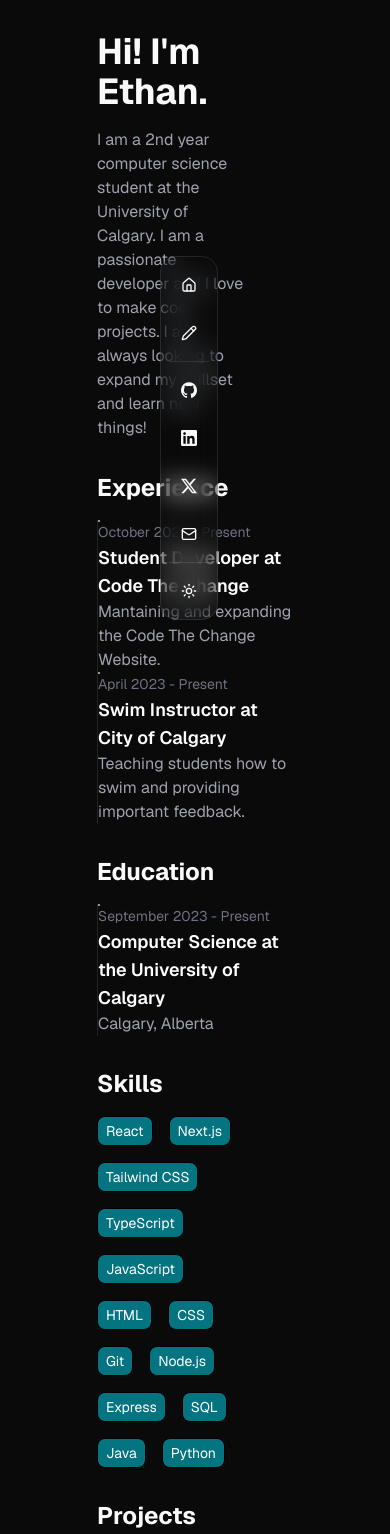
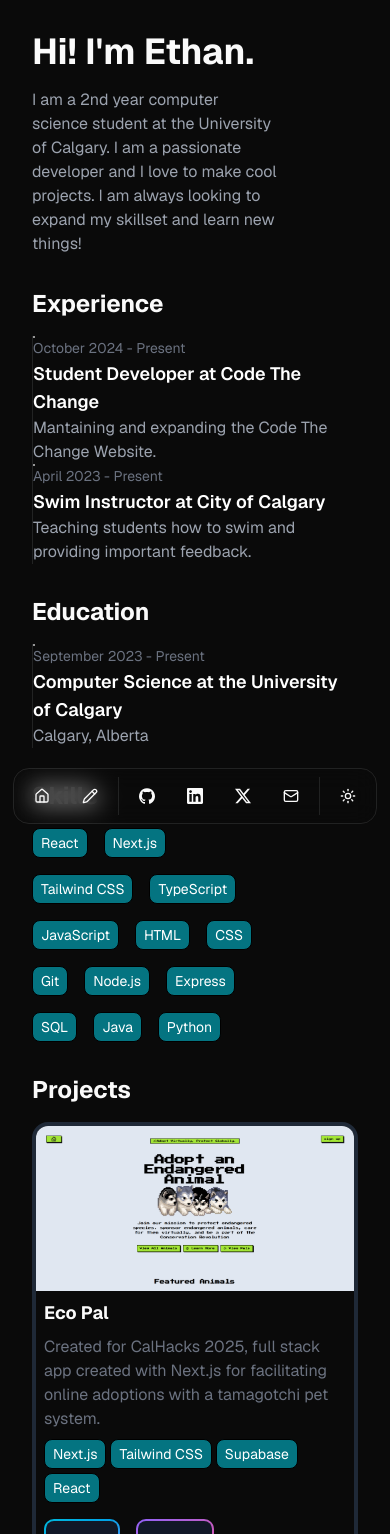
Before and after one commit to Yemyam/personal-portfolio, a Next.js app: page / in a window 390 px wide. Shown: the top 1534 px of the page. Built offline with nearby package versions, Linux system fonts and the light colour scheme.

Commit message:
Added mobile responsiveness

```diff
--- a/app/page.tsx
+++ b/app/page.tsx
@@ -8,7 +8,7 @@ import CustomDock from "@/components/CustomDock";
 
 export default function Home() {
   return (
-    <div className="w-8/12 mx-auto items-center justify-items-center min-h-screen p-8 pb-20 gap-16 sm:p-20 font-[family-name:var(--font-geist-sans)]">
+    <div className="lg:w-8/12 md:w-7/12 sm:w-full mx-auto items-center justify-items-center min-h-screen p-8 pb-20 gap-16 sm:p-20 font-[family-name:var(--font-geist-sans)]">
       <main className="flex flex-col gap-[32px] row-start-2 items-center sm:items-start w-full">
         <Intro/>
         <Experience/>
@@ -16,9 +16,7 @@ export default function Home() {
         <Skills/>
         <Projects/>
         <ContactMe/>
-        <div className="fixed left-40 top-1/2 bottom-1/2 flex items-center justify-center">
-          <CustomDock orientation="vertical"/>
-        </div>
+        <CustomDock orientation="vertical"/>
       </main>
     </div>
   );
--- a/components/CustomDock.tsx
+++ b/components/CustomDock.tsx
@@ -2,7 +2,7 @@
 
 import { CalendarIcon, HomeIcon, MailIcon, Moon, PencilIcon, Sun } from "lucide-react";
 import Link from "next/link";
-import React from "react";
+import React, { useEffect, useState } from "react";
 
 import { buttonVariants } from "@/components/ui/button";
 import { Separator } from "@/components/ui/separator";
@@ -94,14 +94,35 @@ const DATA = {
 };
 
 export function CustomDock({
-    orientation,
 }: {
     orientation: "vertical" | "horizontal"
 }) {
     const { resolvedTheme, setTheme } = useTheme();
+    const [isMobile, setIsMobile] = useState(false)
+    const [mounted, setMounted] = useState(false)
+
+    useEffect(() => {
+      setMounted(true);
+      setIsMobile(window.innerWidth <= 768);
+
+      const handleResize = () => {
+        setIsMobile(window.innerWidth <= 768);
+      }
+
+      window.addEventListener("resize", handleResize)
+
+      return () => {
+        window.removeEventListener("resize", handleResize)
+      }
+    }, [])
   return (
+    <div className={isMobile
+      ? "fixed left-1/2 right-1/2 bottom-5 flex items-center justify-center"
+      : "fixed left-40 top-1/2 bottom-1/2 flex items-center justify-center"
+    }>
+    {mounted && (
       <TooltipProvider>
-        <Dock direction="middle" iconDistance={0} iconMagnification={0} orientation={orientation}>
+        <Dock direction="middle" iconDistance={0} iconMagnification={0} orientation={isMobile ? "horizontal" : "vertical"}>
           {DATA.navbar.map((item) => (
             <DockIcon key={item.label}>
               <Tooltip>
@@ -123,7 +144,7 @@ export function CustomDock({
               </Tooltip>
             </DockIcon>
           ))}
-          <Separator orientation="horizontal" className="h-full" />
+          <Separator orientation={isMobile ? "vertical" : "horizontal"} className="h-full" />
           {Object.entries(DATA.contact.social).map(([name, social]) => (
             <DockIcon key={name}>
               <Tooltip>
@@ -145,7 +166,7 @@ export function CustomDock({
               </Tooltip>
             </DockIcon>
           ))}
-          <Separator orientation="horizontal" className="h-full" />
+          <Separator orientation={isMobile ? "vertical" : "horizontal"} className="h-full" />
           <DockIcon>
             <Tooltip>
               <TooltipTrigger asChild>
@@ -164,6 +185,8 @@ export function CustomDock({
           </DockIcon>
         </Dock>
       </TooltipProvider>
+      )}
+    </div>
   );
 }
 
--- a/components/Intro.tsx
+++ b/components/Intro.tsx
@@ -4,7 +4,7 @@ const Intro = () => {
   return (
     <div className="flex gap-4">
         <div className="flex flex-col gap-4 w-9/12">
-            <h1 className="text-4xl font-bold">Hi! I&apos;m Ethan.</h1>
+            <h1 className="text-4xl font-bold md:w-9/12 sm:w-full">Hi! I&apos;m Ethan.</h1>
             <p className="text-base text-gray-700 dark:text-gray-400">
                 I am a 2nd year computer science student at the University of Calgary.
                 I am a passionate developer and I love to make cool projects.
--- a/components/Projects.tsx
+++ b/components/Projects.tsx
@@ -25,7 +25,7 @@ const Projects = () => {
   return (
     <div className="flex flex-col gap-4">
         <h1 className="text-2xl font-bold">Projects</h1>
-        <div className="grid grid-cols-2 gap-4">
+        <div className="grid md:grid-cols-2 sm:grid-cols-1 gap-4">
             {projectsData.map((item, index) => (
                <div className="flex flex-col border-4 rounded-2xl border-gray-800 overflow-hidden" key={index}>
                     <Image src={item.previewImage}
@@ -42,7 +42,7 @@ const Projects = () => {
                             {item.technologies.map((tech, index) => (
                                 <div
                                     key={index}
-                                    className="flex border dark:border-black border-white rounded-md px-2 py-1 text-sm bg-teal-400 dark:text-white"
+                                    className="flex border dark:border-black border-white rounded-md px-2 py-1 text-sm bg-teal-400 dark:bg-teal-600 dark:text-white"
                                 >
                                     {tech}
                                 </div>
--- a/components/magicui/dock.tsx
+++ b/components/magicui/dock.tsx
@@ -28,7 +28,7 @@ const DEFAULT_MAGNIFICATION = 60;
 const DEFAULT_DISTANCE = 140;
 
 const dockVariants = cva(
-  "supports-backdrop-blur:bg-white/10 supports-backdrop-blur:dark:bg-black/10 mx-auto mt-8 flex h-max w-max items-center justify-center gap-2 rounded-2xl border p-2 backdrop-blur-md",
+  "supports-backdrop-blur:bg-white/10 supports-backdrop-blur:dark:bg-black/10 mx-auto mt-8 flex items-center justify-center gap-2 rounded-2xl border p-2 backdrop-blur-md",
 );
 
 const Dock = React.forwardRef<HTMLDivElement, DockProps>(
@@ -76,7 +76,7 @@ const Dock = React.forwardRef<HTMLDivElement, DockProps>(
           "items-center": direction === "middle",
           "items-end": direction === "bottom",
           "flex-col": orientation === "vertical",
-          "flex-row": orientation === "horizontal",
+          "flex-row h-[56px]": orientation === "horizontal",
         })}
       >
         {renderChildren()}
--- a/components/ui/separator.tsx
+++ b/components/ui/separator.tsx
@@ -17,7 +17,7 @@ function Separator({
       decorative={decorative}
       orientation={orientation}
       className={cn(
-        "bg-border shrink-0 data-[orientation=horizontal]:h-px data-[orientation=horizontal]:w-full data-[orientation=vertical]:h-full data-[orientation=vertical]:w-px",
+        "bg-border shrink-0 data-[orientation=horizontal]:h-px data-[orientation=horizontal]:w-full data-[orientation=vertical]:h-full data-[orientation=vertical]:w-px h-full",
         className
       )}
       {...props}
```
